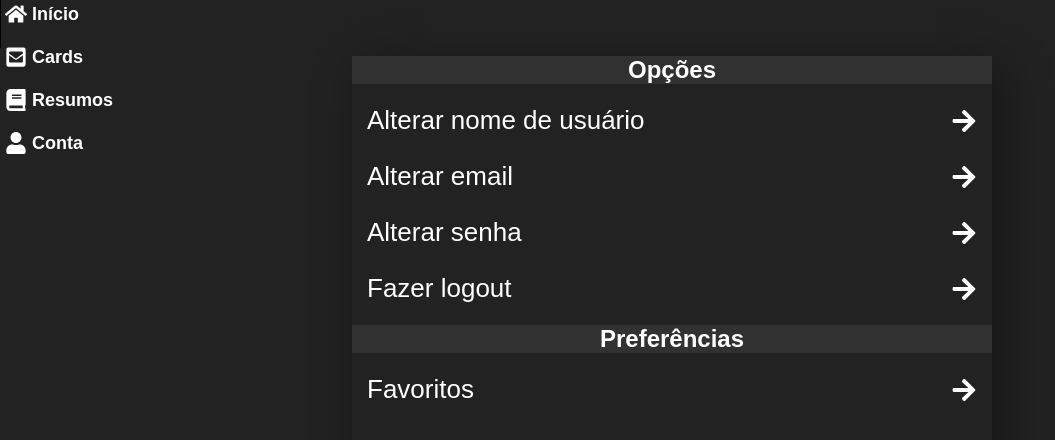
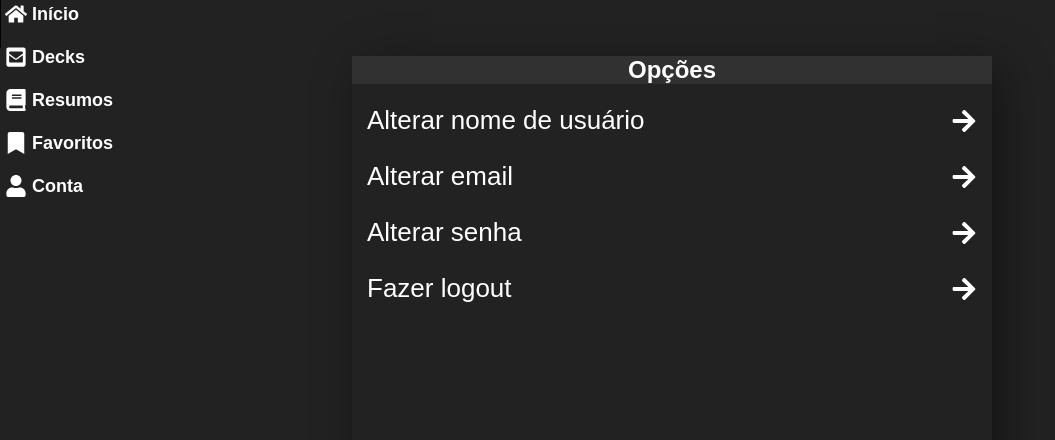
Before and after one commit to LucasWillBlumenau/learning-flash-web, a React (Vite) app: page /user in a window 1280 px wide. Shown: the top 440 px of the page, without its empty margins (0-1055 px from the left). Built offline with nearby package versions, Linux system fonts and the light colour scheme; sample sign-in values are in the browser's storage.

Commit message:
adding favorites page link to navbar

```diff
--- a/src/pages/Layout.jsx
+++ b/src/pages/Layout.jsx
@@ -1,38 +1,39 @@
-import { FaUser, FaHome, FaBook, FaEnvelopeSquare } from 'react-icons/fa'
+import { FaUser, FaHome, FaBook, FaBookmark, FaEnvelopeSquare } from 'react-icons/fa'
 import { Outlet, Link } from 'react-router-dom';
 import './styles/Layout.css'
 
 
-const NavBar = () => {
+const NavList = ({ children }) => {
     return (
         <div className="navbarWrapper">
             <ul className="navList">
-                <li className="navItem">
-                    <Link to="/">
-                        <FaHome />
-                        <span className="navItemText">Início</span>
-                    </Link>
-                </li>
-                <li className="navItem">
-                    <Link to="/decks">
-                        <FaEnvelopeSquare />
-                        <span className="navItemText">Cards</span>
-                    </Link>
-                </li>
-                <li className="navItem">
-                    <Link to="/summaries">
-                        <FaBook />
-                        <span className="navItemText">Resumos</span>
-                    </Link>
-                </li>
-                <li className="navItem">
-                    <Link to="/user">
-                        <FaUser />
-                        <span className="navItemText">Conta</span>
-                    </Link>
-                </li>
+                {children}
             </ul>
         </div>
+    )
+
+}
+
+const NavItem = ({ icon, link, title }) => {
+    return (
+        <li className="navItem">
+            <Link to={link}>
+                {icon}
+                <span className="navItemText">{title}</span>
+            </Link>
+        </li>
+    )
+}
+
+const NavBar = () => {
+    return (
+        <NavList>
+            <NavItem icon={<FaHome />} link="/" title="Início" />
+            <NavItem icon={<FaEnvelopeSquare />} link="/decks" title="Decks" />
+            <NavItem icon={<FaBook />} link="/summaries" title="Resumos" />
+            <NavItem icon={<FaBookmark />} link="/favorites" title="Favoritos" />
+            <NavItem icon={<FaUser />} link="/user" title="Conta" />
+        </NavList>
     )
 }
 
--- a/src/pages/UserPage.jsx
+++ b/src/pages/UserPage.jsx
@@ -22,11 +22,6 @@ export default () =>  {
                     <ProfileOption title="Alterar senha" />
                     <ProfileOption title="Fazer logout" onClick={logout}/>
                 </ProfileOptions>
-                <ProfileOptions title="Preferências">
-                    <Link to='/favorites/'>
-                        <ProfileOption title="Favoritos" />
-                    </Link>
-                </ProfileOptions>
             </div>
         </div>
     )
```
